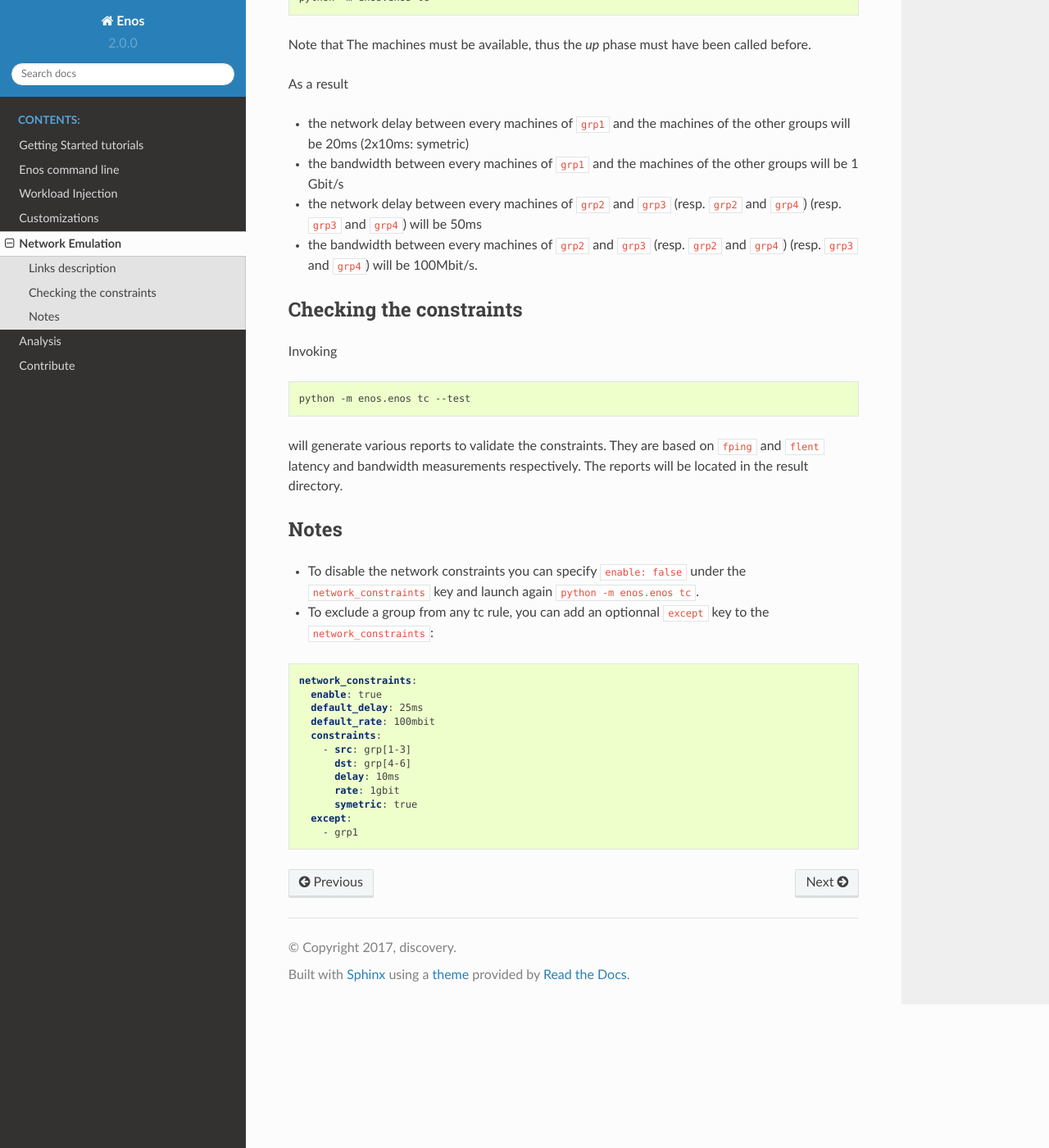
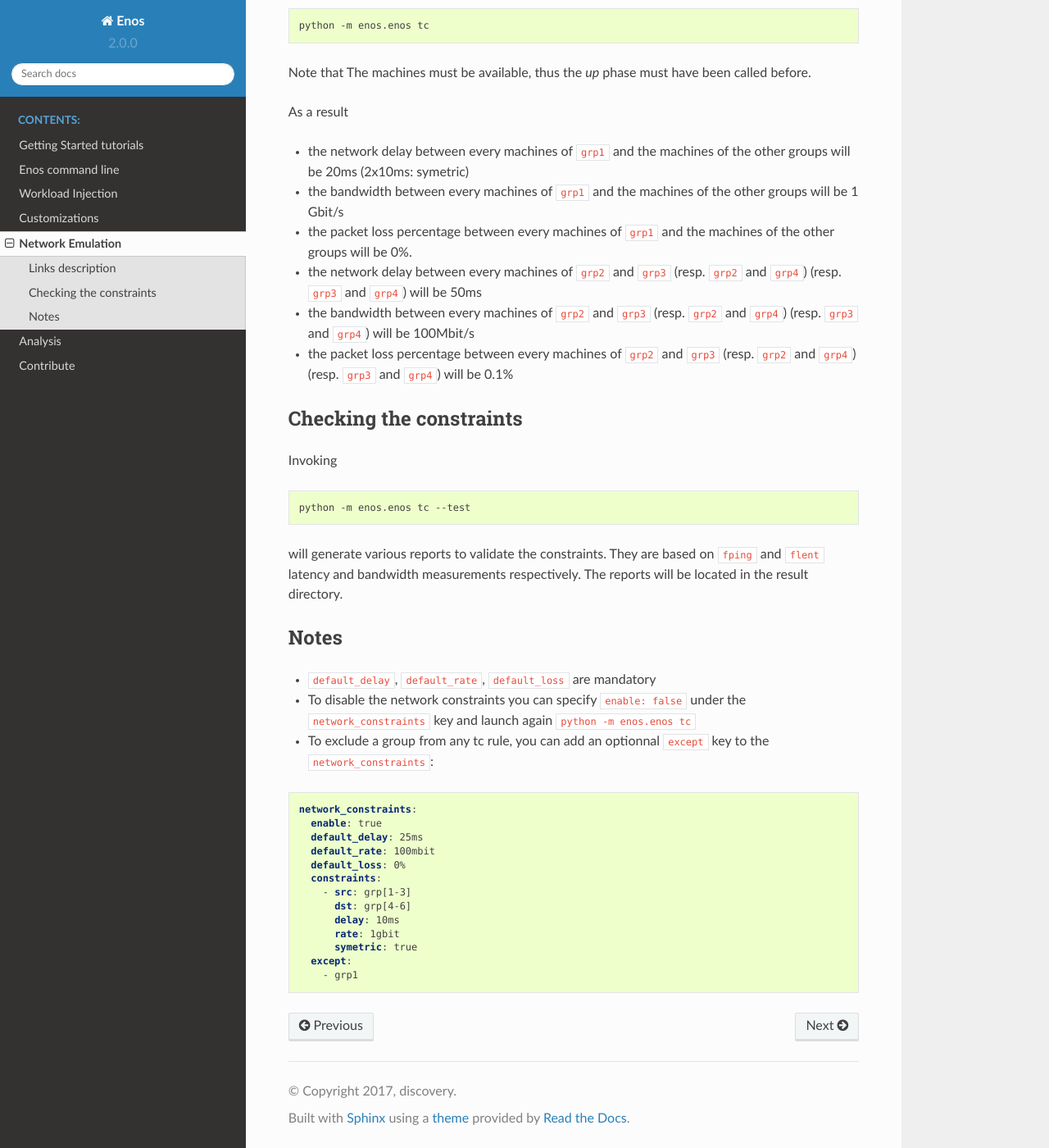
Before and after one commit to BeyondTheClouds/enos, a Sphinx documentation site: the page built from docs/network-emulation/index.rst, in a window 1280 px wide and 1400 px high, scrolled down 885 px. Shown: the whole window at 82% size. Built offline with Sphinx 7.4.7 and the Read the Docs theme 2.0.0, drawn with Linux system fonts in a browser that asks for light colours; some of the changed text lies outside the part shown.

Commit message:
add packet loss to tc
Fix #50

```diff
--- a/docs/network-emulation/index.rst
+++ b/docs/network-emulation/index.rst
@@ -32,11 +32,13 @@ the configuration file:
       enable: true
       default_delay: 25ms
       default_rate: 100mbit
+      default_loss: 0.1%
       constraints:
         - src: grp1
           dst: grp[2-4]
           delay: 10ms
           rate: 1gbit
+          loss: 0%
           symetric: true
 
 
@@ -52,8 +54,10 @@ As a result
 
 * the network delay between every machines of :code:`grp1` and the machines of the other groups will be 20ms (2x10ms: symetric)
 * the bandwidth between every machines of :code:`grp1` and the machines of the other groups will be 1 Gbit/s
+* the packet loss percentage between every machines of :code:`grp1` and the machines of the other groups will be 0%.
 * the network delay between every machines of :code:`grp2` and :code:`grp3` (resp. :code:`grp2` and :code:`grp4`) (resp. :code:`grp3` and :code:`grp4`) will be 50ms
-* the bandwidth between every machines of :code:`grp2` and :code:`grp3` (resp. :code:`grp2` and :code:`grp4`) (resp. :code:`grp3` and :code:`grp4`) will be 100Mbit/s.
+* the bandwidth between every machines of :code:`grp2` and :code:`grp3` (resp. :code:`grp2` and :code:`grp4`) (resp. :code:`grp3` and :code:`grp4`) will be 100Mbit/s
+* the packet loss percentage  between every machines of :code:`grp2` and :code:`grp3` (resp. :code:`grp2` and :code:`grp4`) (resp. :code:`grp3` and :code:`grp4`) will be 0.1%
 
 Checking the constraints
 ------------------------
@@ -70,7 +74,8 @@ will generate various reports to validate the constraints. They are based on :co
 Notes
 -----
 
-* To disable the network constraints you can specify :code:`enable: false` under the :code:`network_constraints` key and launch again :code:`python -m enos.enos tc`.
+* :code:`default_delay`, :code:`default_rate`, :code:`default_loss` are mandatory
+* To disable the network constraints you can specify :code:`enable: false` under the :code:`network_constraints` key and launch again :code:`python -m enos.enos tc`
 * To exclude a group from any tc rule, you can add an optionnal :code:`except` key to the :code:`network_constraints`:
 
 .. code-block:: yaml
@@ -79,6 +84,7 @@ Notes
       enable: true
       default_delay: 25ms
       default_rate: 100mbit
+      default_loss: 0%
       constraints:
         - src: grp[1-3]
           dst: grp[4-6]
```
Also changed, not shown: 3 other files.
